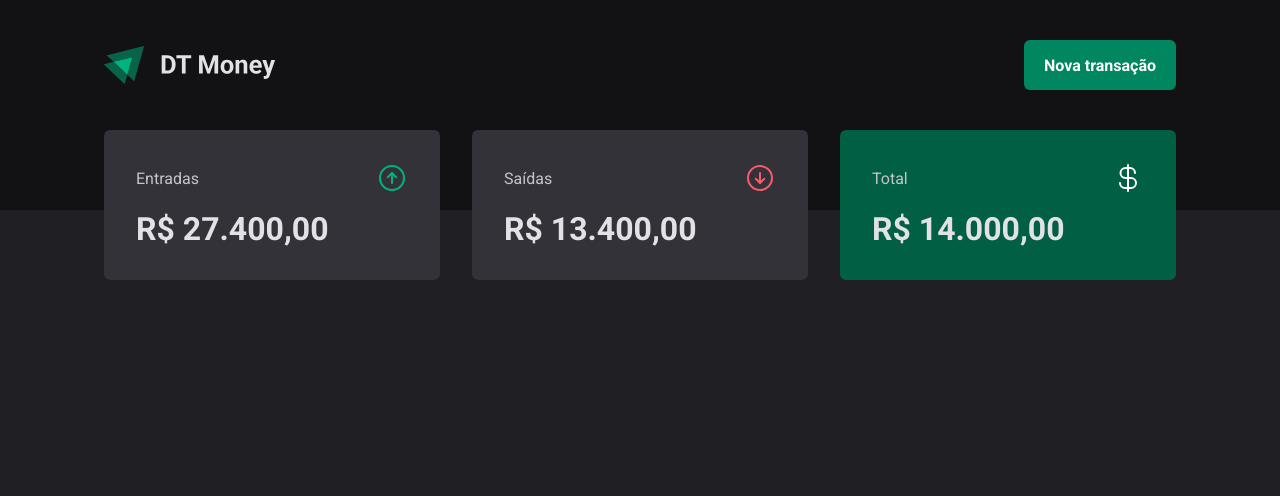
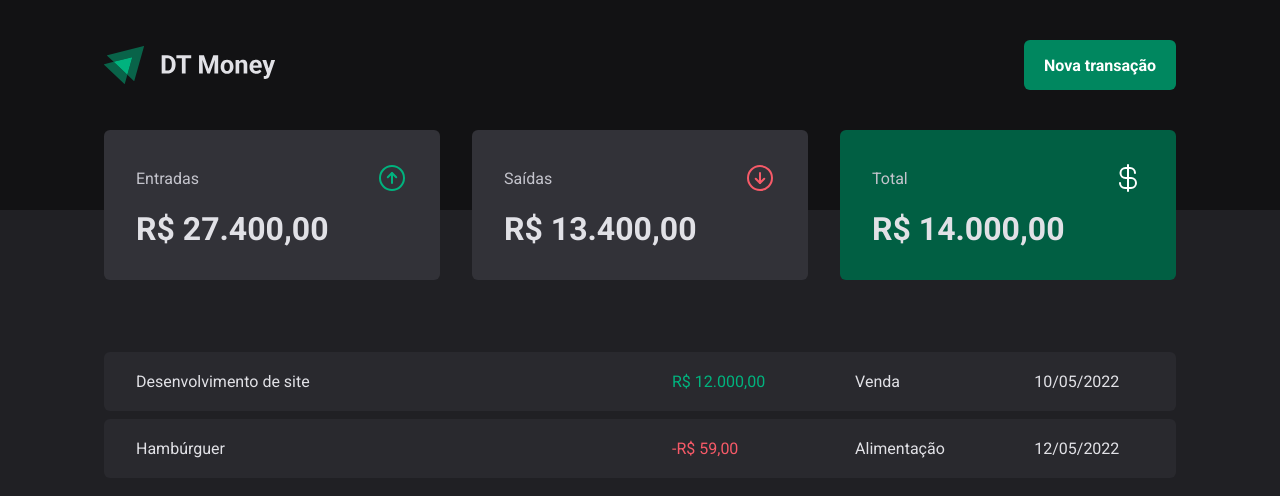
Before and after one commit to vitorsemidio-dev/dt-money-vite, a React (Vite) app: page / in a window 1280 px wide. Shown: the top 496 px of the page. Built offline with nearby package versions, Linux system fonts and the light colour scheme.

Commit message:
feat: create table component layout

```diff
--- /dev/null
+++ b/src/components/Table/index.tsx
@@ -0,0 +1,32 @@
+import {
+  PriceHighlight,
+  TransactionsContainer,
+  TransactionsTable,
+} from "../../components/Table/styles";
+
+export function Table() {
+  return (
+    <TransactionsContainer>
+      <TransactionsTable>
+        <tbody>
+          <tr>
+            <td width="50%">Desenvolvimento de site</td>
+            <td>
+              <PriceHighlight variant="income">R$ 12.000,00</PriceHighlight>
+            </td>
+            <td>Venda</td>
+            <td>10/05/2022</td>
+          </tr>
+          <tr>
+            <td width="50%">Hambúrguer</td>
+            <td>
+              <PriceHighlight variant="outcome">-R$ 59,00</PriceHighlight>
+            </td>
+            <td>Alimentação</td>
+            <td>12/05/2022</td>
+          </tr>
+        </tbody>
+      </TransactionsTable>
+    </TransactionsContainer>
+  );
+}
--- /dev/null
+++ b/src/components/Table/styles.ts
@@ -0,0 +1,38 @@
+import styled from "styled-components";
+
+export const TransactionsContainer = styled.main`
+  width: 100%;
+  max-width: ${(props) => props.theme.screens.desktop};
+  margin: 4rem auto 0;
+  padding: 0 1.5rem;
+`;
+
+export const TransactionsTable = styled.table`
+  width: 100%;
+  border-collapse: separate;
+  border-spacing: 0 0.5rem;
+
+  td {
+    padding: 1.25rem 2rem;
+    background: ${(props) => props.theme.colors["gray-700"]};
+    &:first-child {
+      border-top-left-radius: 6px;
+      border-bottom-left-radius: 6px;
+    }
+    &:last-child {
+      border-top-right-radius: 6px;
+      border-bottom-right-radius: 6px;
+    }
+  }
+`;
+
+interface PriceHighlightProps {
+  variant: "income" | "outcome";
+}
+
+export const PriceHighlight = styled.span<PriceHighlightProps>`
+  color: ${(props) =>
+    props.variant === "income"
+      ? props.theme.colors["green-300"]
+      : props.theme.colors["red-300"]};
+`;
--- a/src/pages/Transactions/index.tsx
+++ b/src/pages/Transactions/index.tsx
@@ -1,11 +1,14 @@
 import { Header } from "../../components/Header";
 import { Summary } from "../../components/Summary";
+import { Table } from "../../components/Table";
 
 export function Transactions() {
   return (
     <div>
       <Header />
       <Summary />
+
+      <Table />
     </div>
   );
 }
```
